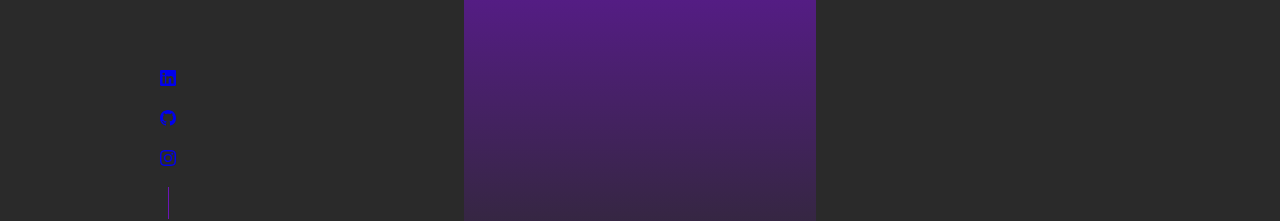
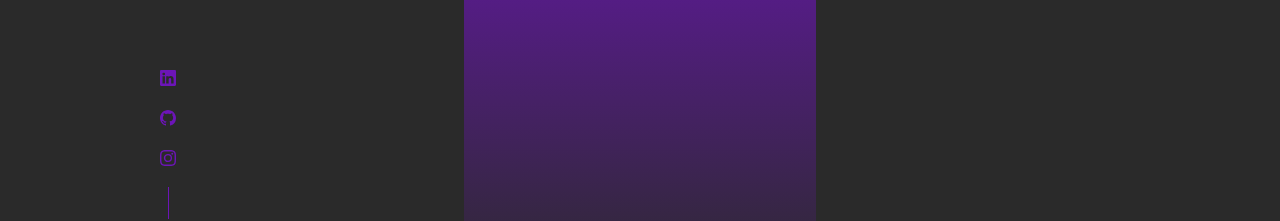
Before and after one commit to Juan-Jc/Juan-Puerta-Portfolio, a React (Create React App) app: page / in a window 1280 px wide. Shown: the part 533-754 px from the top of the page. Built offline with nearby package versions, Linux system fonts and the light colour scheme.

Commit message:
updated components of header

```diff
--- a/src/components/header/HeaderSocials.jsx
+++ b/src/components/header/HeaderSocials.jsx
@@ -3,9 +3,9 @@ import {BsLinkedin, BsGithub,BsInstagram} from 'react-icons/bs'
 const HeaderSocials = () => {
   return (
     <div className='header__socials'>
-        <a href='https://linkedin.com'target='blank'><BsLinkedin /></a>
-        <a href='https://github.com'target='blank'><BsGithub /></a>
-        <a href='https://instagram.com'target='blank'><BsInstagram/></a>
+        <a href='https://linkedin.com'target='blank'><BsLinkedin color='var(--primary-color)' /></a>
+        <a href='https://github.com'target='blank'><BsGithub color='var(--primary-color)' /></a>
+        <a href='https://instagram.com'target='blank'><BsInstagram color='var(--primary-color)' /></a>
     </div>
   )
 }
--- a/src/components/header/header.css
+++ b/src/components/header/header.css
@@ -29,7 +29,7 @@ header {
     gap: 0.8rem;
     position: absolute;
     left: 0;
-    bottom:3rem
+    bottom:3rem;
 }
 
 .header__socials::after {
--- a/src/index.css
+++ b/src/index.css
@@ -81,6 +81,7 @@ section > h2 {
 .a {
     color: var(--primary-color);
     transition: var(--transition);
+    padding: 2px;
 }
 
 a:hover {
```
Also changed, not shown: src/assets/triskel.svg (added).
